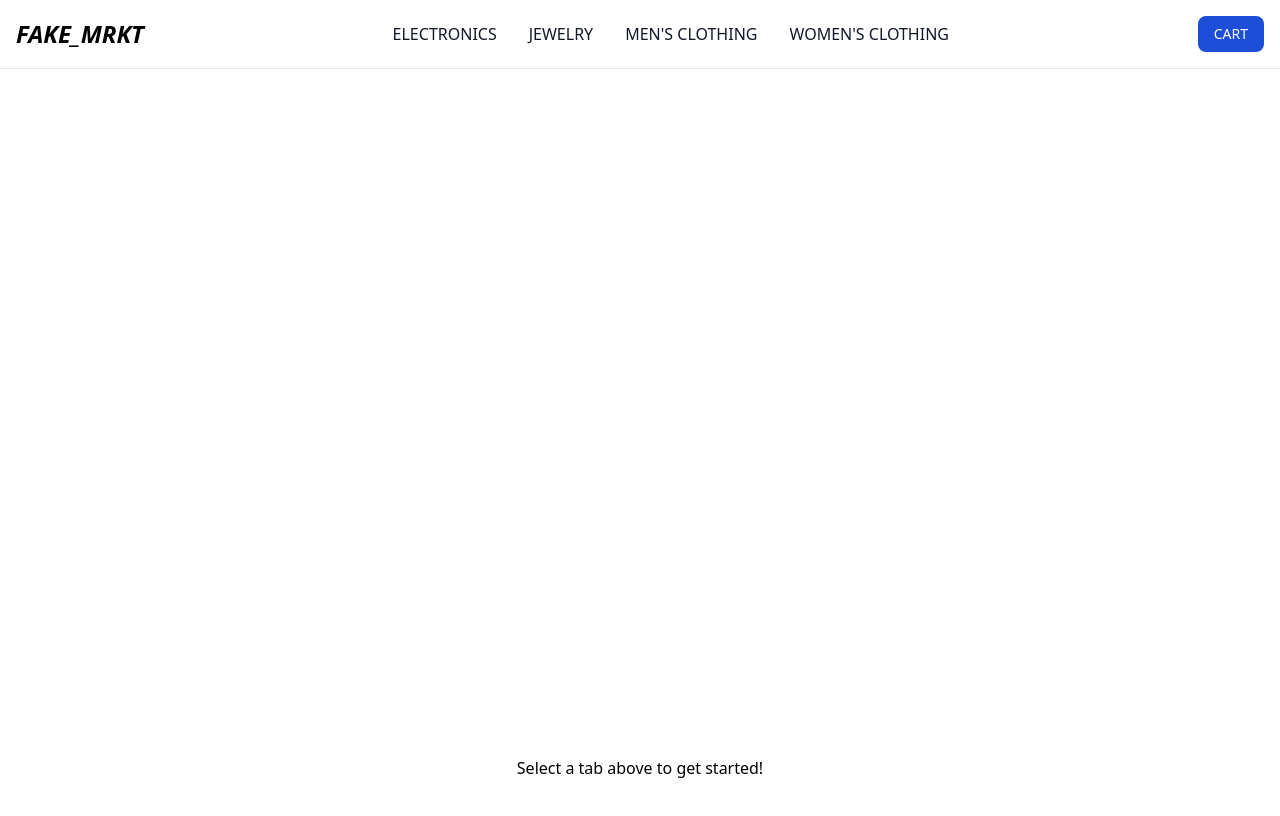
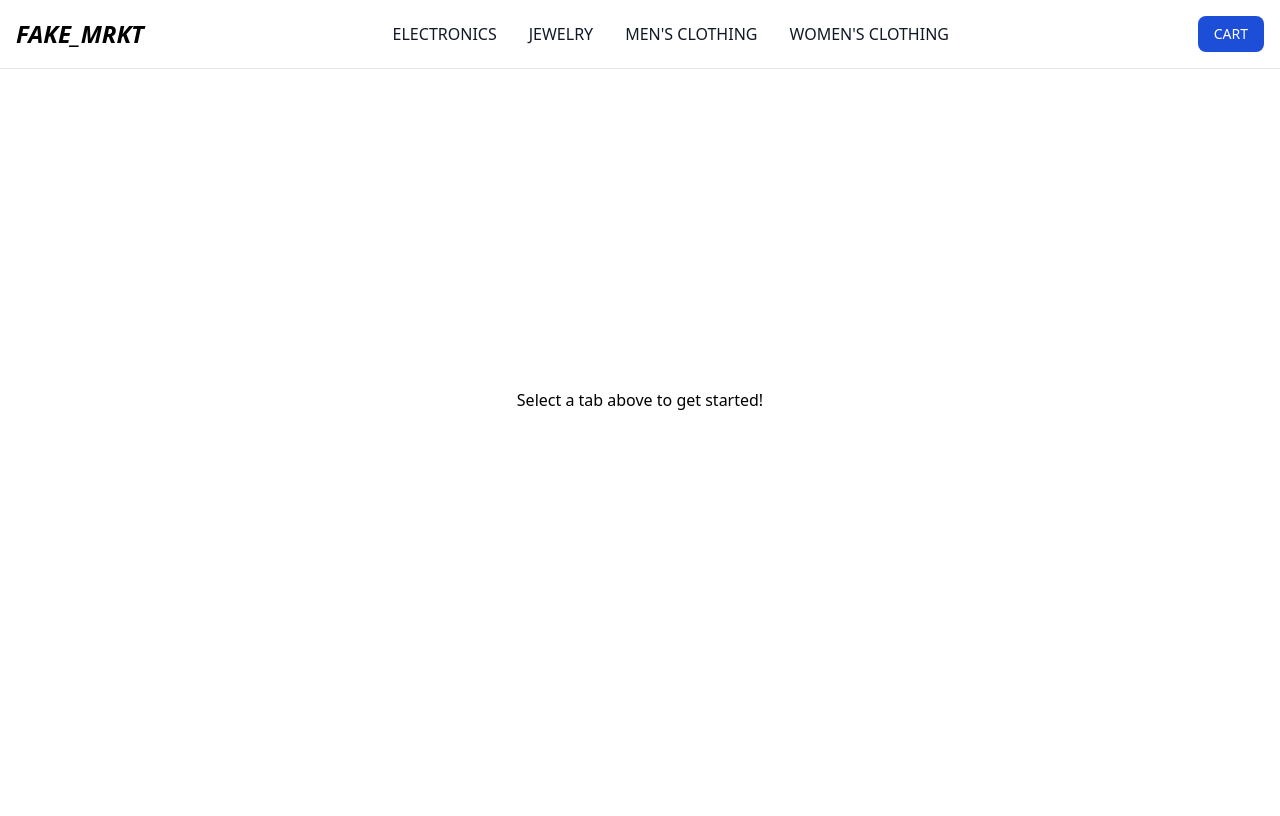
Before and after one commit to dna737/shopping-cart, a React (Vite) app: page / in a window 1280 px wide. Shown: the top 816 px of the page. Built offline with nearby package versions, Linux system fonts and the light colour scheme.

Commit message:
use <Outlet /> to display the child components

```diff
--- a/src/App.jsx
+++ b/src/App.jsx
@@ -1,14 +1,11 @@
-import { Link, Outlet } from "react-router-dom";
-import { useState } from "react";
+import { Outlet } from "react-router-dom";
 import "./App.css";
 import Navbar from "./components/Navbar";
 
 function App() {
     return (
         <>
-            <div className="h-1/2">
-                <Navbar />
-            </div>
+            <Navbar />
             <Outlet />
         </>
     );
```
